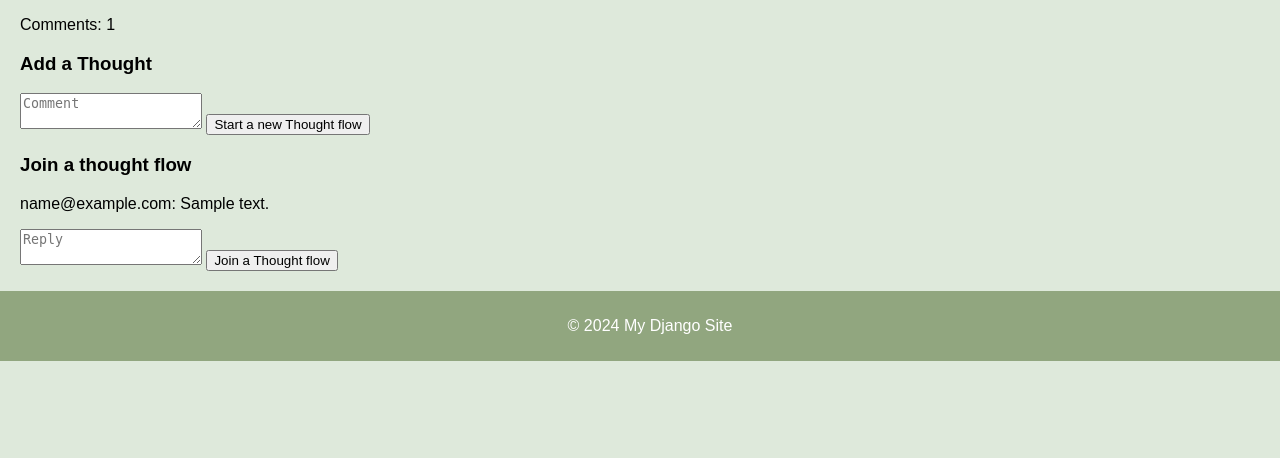
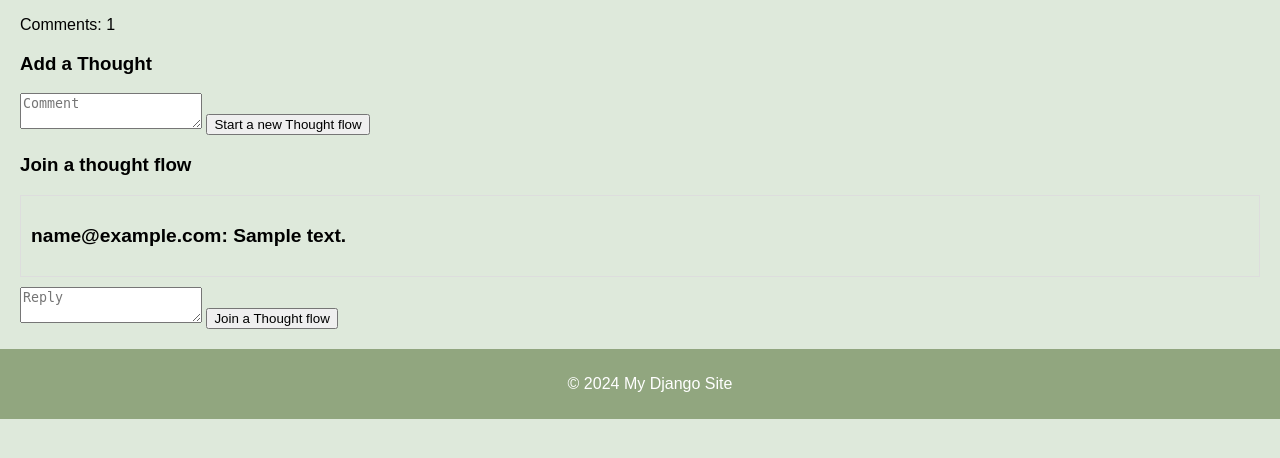
Before and after one commit to kis619/softuni-django-final-project, a Django app: page /posts/1/ in a window 1280 px wide. Shown: the part 314-772 px from the top of the page. Run offline with Django 5.2, Linux system fonts and the light colour scheme; tables that the repository leaves empty hold one stand-in row (values such as "Sample post").

Commit message:
some css for threads and comments

```diff
--- /dev/null
+++ b/static/css/threads.css
@@ -0,0 +1,27 @@
+/* threads.css */
+
+.thread {
+    border: 1px solid #ddd;
+    padding: 10px;
+    margin-bottom: 10px;
+}
+
+.thread-title {
+    font-size: 1.2em;
+    font-weight: bold;
+}
+
+.comment {
+    border: 1px solid #ccc;
+    padding: 10px;
+    margin: 10px 0;
+    background: cadetblue;
+}
+
+.comment-author {
+    font-weight: bold;
+}
+
+.comment-content {
+    margin-top: 5px;
+}
--- a/templates/base.html
+++ b/templates/base.html
@@ -5,6 +5,7 @@
     <meta charset="UTF-8">
     <meta name="viewport" content="width=device-width, initial-scale=1.0">
     <link rel="stylesheet" type="text/css" href="{% static 'css/styles.css' %}">
+    <link rel="stylesheet" type="text/css" href="{% static 'css/threads.css' %}">
     <title>{% block title %}My Django Site{% endblock title %}</title>
     {% block extra_head %}{% endblock extra_head %}
 </head>
--- a/templates/threads/thread_display.html
+++ b/templates/threads/thread_display.html
@@ -1,9 +1,17 @@
-<p>{{ thread.author.email }}: {{ thread.content }}</p>
+<div class="thread">
+    {#    <div class="thread-author">{{ thread.author }}</div>#}
+    {#    <div class="thread-content">{{ thread.content }}</div>#}
+    <p class="thread-title">{{ thread.author.email }}: {{ thread.content }}</p>
     {% for comment in thread.comment_set.all %}
         {% if not forloop.first %}
-        <p>--- {{ comment.author.email }}: {{ comment.content }}</p>
+            {#        <p>--- {{ comment.author.email }}: {{ comment.content }}</p>#}
+            <div class="comment">
+                <div class="comment-author">{{ comment.author }}</div>
+                <div class="comment-content">{{ comment.content }}</div>
+            </div>
         {% endif %}
     {% empty %}
         <p>No comments yet.</p>
     {% endfor %}
+</div>
 {% include 'threads/comment_form.html' %}
```
Lines whose indentation alone changed are shown as unchanged.
